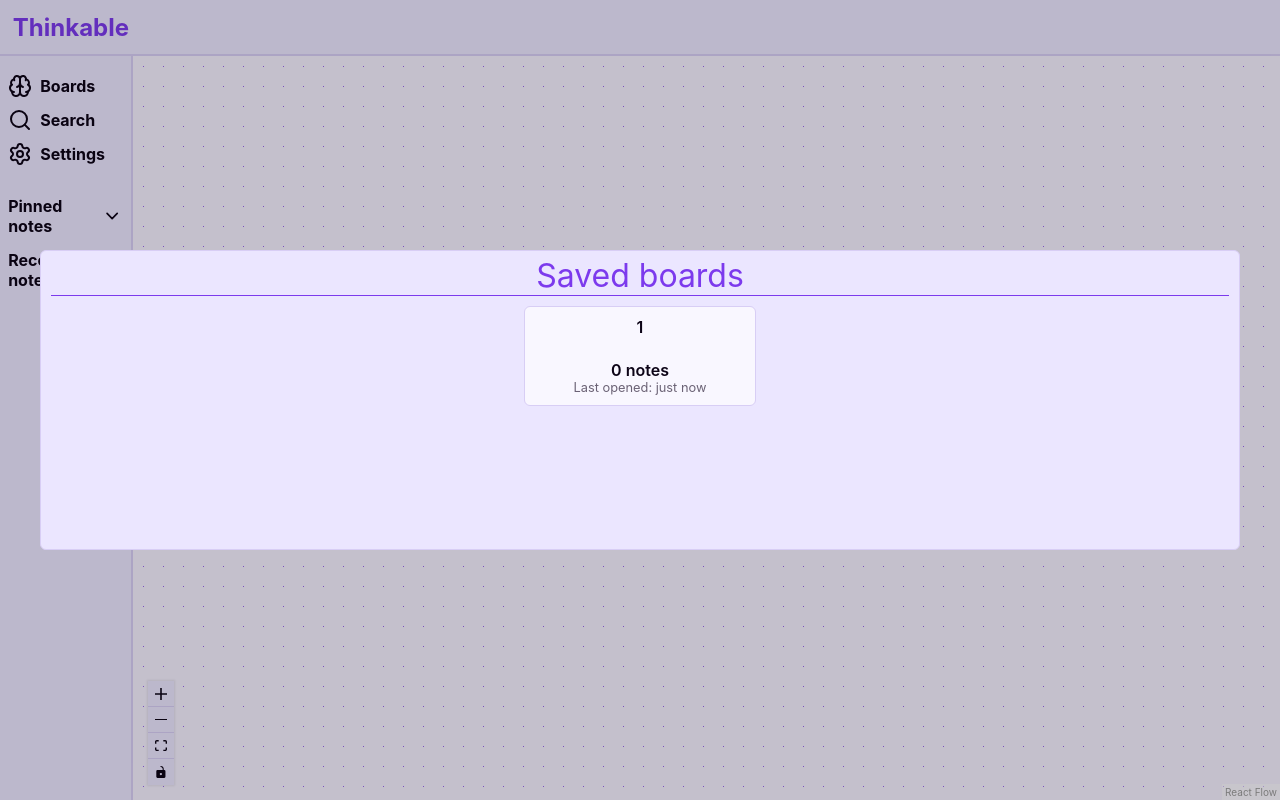
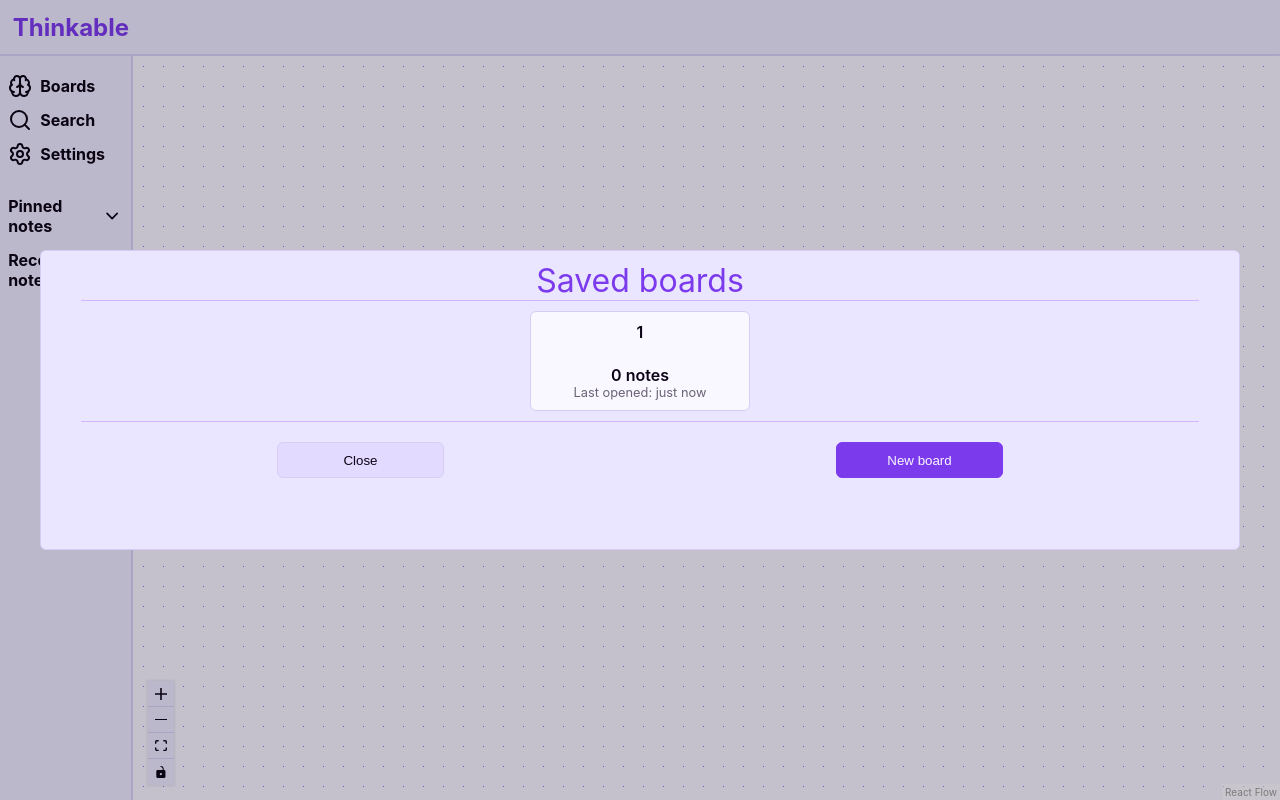
Before and after one commit to ami0628/thinkable, a React (Vite) app: page /board/1 in a window 1280 px wide. Both pictures are taken after a click on the element "Boards". Built offline with nearby package versions, Linux system fonts and the light colour scheme.

Commit message:
can now create new boards from within the board page

```diff
--- a/src/components/Board/Board.css
+++ b/src/components/Board/Board.css
@@ -34,3 +34,46 @@
     background-color: var(--surface);
     cursor: pointer;
 }
+
+.board-menu-footer{
+    display: flex;
+    justify-content: space-around;
+    padding-top:20px;
+    width:100%;
+    align-self: center;
+    border-top:solid 1px var(--primary-other);
+}
+
+.board-menu-footer button{
+    width:15%;
+    height:2.7em;
+
+    border-radius: var(--radius-sm);
+
+    cursor:pointer;
+    transition: var(--transition-fast);
+}
+
+.board-menu-footer .close{
+    background-color: var(--surface-hover);
+    color: var(--text-primary);
+    border: solid 1px var(--border);
+}
+
+.board-menu-footer .close:hover{
+    background-color: var(--surface-other);
+    border-color: var(--text-muted);
+    box-shadow: none;
+}
+
+.board-menu-footer .create{
+    background-color: var(--primary);
+    color: var(--surface-light);
+    border: solid 1px var(--primary);
+}
+
+.board-menu-footer .create:hover{
+    background-color: var(--primary-hover);
+    border-color: var(--primary-hover);
+    box-shadow: var(--shadow-sm);
+}
--- a/src/components/Board/Board.tsx
+++ b/src/components/Board/Board.tsx
@@ -9,7 +9,7 @@
 import { useBoard } from "../../context/BoardContext";
 import { saveBoard, loadBoard, getAllBoardDetails } from "../../store/boardStore";
 import { useNavigate, useParams, useSearchParams } from "react-router-dom";
-import { Search, X } from "lucide-react";
+import { Plus, Search, X } from "lucide-react";
 import { calculateTimeAgo } from "../../utils/helpers";
 
 const nodeTypes = {
@@ -324,10 +324,13 @@
     }, [props.boardId])
 
     // after nodes are loaded, fit view if necessary
+    const [,] = useState(false)
     useEffect(() => {
         if (!hasLoaded) {return;}
+
         if (props.noteToPanTo) {panTo(props.noteToPanTo,"snap"); return;}
         if (fitViewWhenLoaded.current) {fitView();}
+        fitViewWhenLoaded.current = false;
     },[nodes, hasLoaded])
 
     function saveCurrentBoard(){
@@ -460,6 +463,26 @@
     }, [showBoardMenu])
     // BoardMenu DATA / FUNCTIONS ////////////////////////////////////
 
+    // CreateBoard DATA / FUNCTIONS //////////////////////////////////
+    const [showCreateBoard,setShowCreateBoard] = useState(false);
+    function toggleOverlay(){setShowCreateBoard(!showCreateBoard)}
+
+    const [boardName, setBoardName] = useState("");
+    const [validName, setValidName] = useState(true);
+
+    useEffect(() => {
+        if (!showCreateBoard) {setBoardName("")}
+        if(showCreateBoard){window.addEventListener("click",toggleOverlay)}
+        return () => window.removeEventListener("click", toggleOverlay)
+    }, [showCreateBoard])
+
+    function createBoard(){
+        if (loadBoard(boardName) == null) {navigate("/board/" + boardName.toString()); toggleOverlay();}
+        else {setValidName(false);}
+    }
+
+    // END OF CreateBoard DATA / FUNCTIONS ///////////////////////////
+
     return(
         <main className="board-container">
             <ReactFlow nodes={nodes} nodeTypes={nodeTypes} nodesDraggable={true} minZoom={0.1} maxZoom={8} zoomOnDoubleClick={false}
@@ -542,10 +565,30 @@
                                 ))
                             }
                         </div>
+                        <div className="board-menu-footer">
+                            <button className="button close" onClick={toggleBoardMenu}> Close </button>
+                            <button className="button create" onClick={() => setShowCreateBoard(true)}> New board </button>
+                        </div>
                     </div>
                 </div>
             </div>
             }
+            {showCreateBoard &&
+            <div className="dashboard-popup-overlay">
+                <div className="create-board-card" onClick={(event) => event.stopPropagation()}>
+                    <div className="create-board">
+                        <p className="create-board-title"> Create a new Board </p>
+                        <div className="input-warning-container">
+                        <input className={`${!validName && "warning"}`} value={boardName} onChange={(event) => {setBoardName(event.target.value); setValidName(true)}}type="text" placeholder="Name"/>
+                        {!validName && <p className="warning-text"> A board with that name already exists. </p>}
+                        </div>
+                        <div className="create-board-buttons">
+                            <button className="button cancel" onClick={toggleOverlay}> Cancel </button>
+                            <button className="button create" onClick={createBoard}> Create </button>
+                        </div>
+                    </div>
+                </div>
+            </div>}
         </main>
     );
 }
--- a/src/pages/Dashboard/Dashboard.css
+++ b/src/pages/Dashboard/Dashboard.css
@@ -304,15 +304,16 @@
     height: 100%;
     width: 100%;
 
-    padding:10px;
-    padding-top:5px;
+    padding:40px;
+    padding-top:10px;
+    padding-bottom:10px;
 }
 
 .board-menu-heading{
     font-size: 2em;
     color:var(--primary);
     text-align: center;
-    border-bottom: solid 1px var(--primary);
+    border-bottom: solid 1px var(--primary-other);
 }
 
 .board-menu-body{
--- a/src/pages/Dashboard/Dashboard.tsx
+++ b/src/pages/Dashboard/Dashboard.tsx
@@ -20,6 +20,7 @@
     function toggleBoardMenu(){setShowBoardMenu(!showBoardMenu)}
 
     useEffect(() => {
+        if (!showCreateBoard) {setBoardName("")}
         if(showCreateBoard){window.addEventListener("click",toggleOverlay)}
         return () => window.removeEventListener("click", toggleOverlay)
     }, [showCreateBoard])
```
